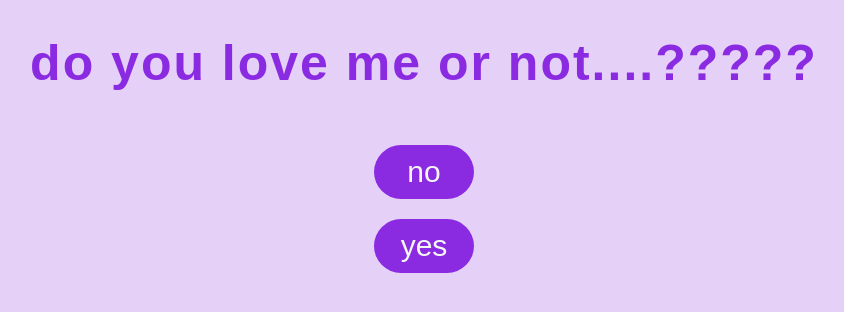
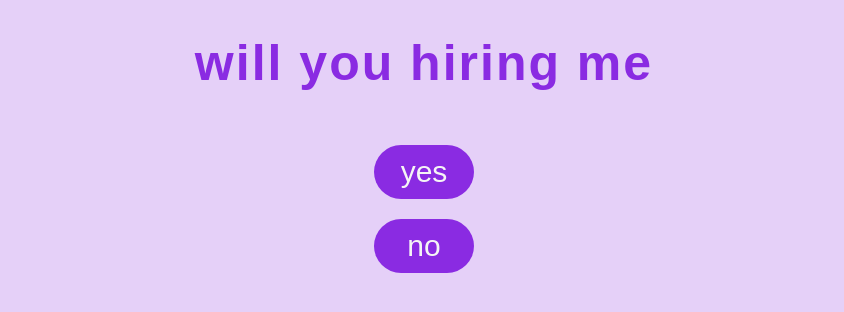
Before and after one commit to husnain3964/..., a plain HTML site: page index.html in a window 1280 px wide. Shown: the whole page, without its empty margins (216-1060 px from the left). Drawn offline with Linux system fonts and the light colour scheme.

Commit message:
modification

```diff
--- a/index.html
+++ b/index.html
@@ -51,12 +51,12 @@
       }
     </style>
 
-    <h1 id="heading" >do you love me or not....?????</h1>
+    <h1 id="heading" >will you hiring me</h1>
   <div class="btnn">
-    <button onclick="no()" >no</button>
+    <button onclick="no()" >yes</button>
 </div>
     <div class="btnnnn">
-      <button id="btn" onmouseover="shift()">yes</button>
+      <button id="btn" onmouseover="shift()">no</button>
 
     </div>
 
@@ -66,7 +66,7 @@
         console.log(btn.innerHTML);
 
         num = Math.random() * 300;
-        num2 = Math.random() * 300;
+        num2 = Math.random() * 500;
         console.log(num);
         btn.style.marginLeft = `${num}px`;
         btn.style.marginTop = `${num2}px`;
@@ -81,7 +81,7 @@ function no(){
 
 let  heading= document.getElementById('heading').innerText
 
-let UpdateHeading="i knoww you dont love me ..... "
+let UpdateHeading="thank  youuu... "
 document.getElementById('heading').innerText=UpdateHeading
 
 }
```
